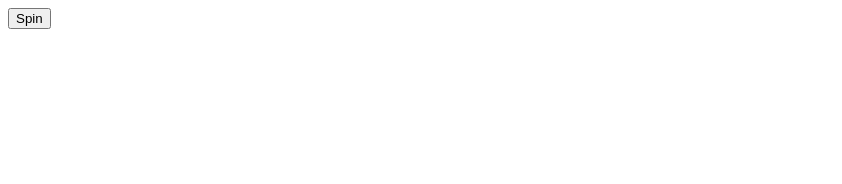
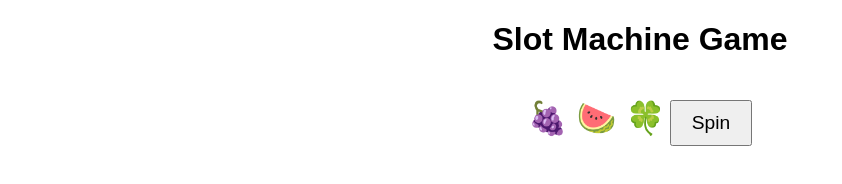
Before and after one commit to fpenaRDH/rdh-slot-machine, a plain HTML site: page index.html in a window 1280 px wide. Both pictures are taken after a click on the button "Spin". Shown: the whole page, without its empty margins (0-842 px from the left). Drawn offline with Linux system fonts and the light colour scheme.

Commit message:
Update index.html with complete slot machine game code

```diff
--- a/index.html
+++ b/index.html
@@ -3,19 +3,32 @@
 <head>
     <meta charset="UTF-8">
     <meta name="viewport" content="width=device-width, initial-scale=1.0">
-    <title>Slot Machine</title>
+    <title>Slot Machine Game</title>
+    <style>
+        body { font-family: Arial, sans-serif; text-align: center; }
+        #slotMachine { display: inline-block; }
+        #result { font-size: 2em; }
+        #spinButton { margin-top: 20px; padding: 10px 20px; font-size: 1.2em; }
+    </style>
 </head>
 <body>
+    <h1>Slot Machine Game</h1>
+    <div id="slotMachine">
+        <div id="result">🎰 🎰 🎰</div>
+    </div>
     <button id="spinButton">Spin</button>
     <script>
-        // Some JavaScript logic here
-        function spin() {
-            // Function logic
-            spinButton.disabled = false; // Previously true
-        }
-        // Other code
-        // At some point, we were clearing tips:
-        // Remove this line: tip.innerText = "";
+        const spinButton = document.getElementById('spinButton');
+        const result = document.getElementById('result');
+
+        spinButton.addEventListener('click', () => {
+            spinButton.disabled = true;
+            const outcomes = ['🍒', '🍋', '🍊', '🍉', '🍇', '🍀'];
+            const randomOutcome = () => outcomes[Math.floor(Math.random() * outcomes.length)];
+            const slotResults = [randomOutcome(), randomOutcome(), randomOutcome()];
+            result.innerText = slotResults.join(' ');
+            spinButton.disabled = false;
+        });
     </script>
 </body>
 </html>
```
